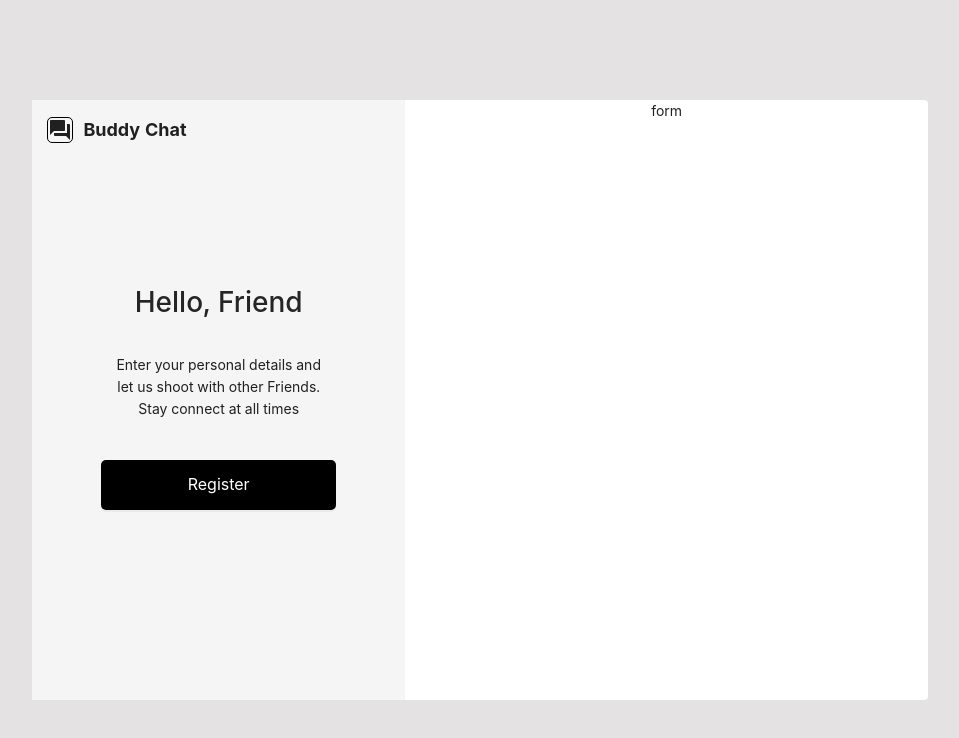
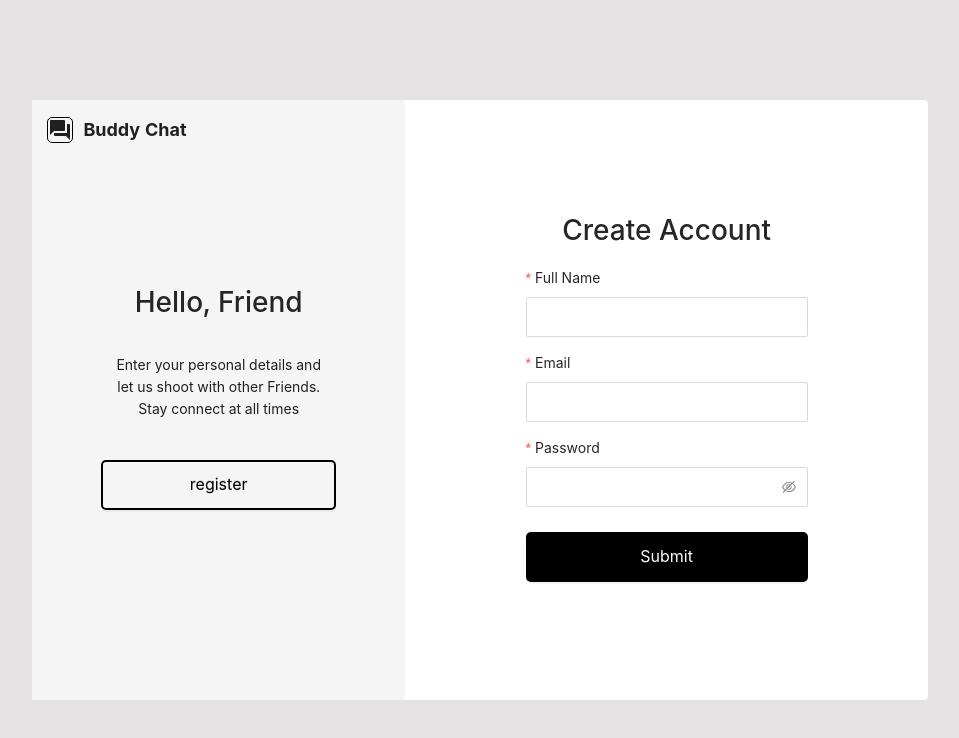
Before and after one commit to Ofoli/buddy-chat, a React (Create React App) app: page / in a window 1280 px wide. Shown: the top 738 px of the page, without its empty margins (160-1119 px from the left). Built offline with nearby package versions, Linux system fonts and the light colour scheme.

Commit message:
completed login and register UIs

```diff
--- a/src/components/form/basic-form-container.tsx
+++ b/src/components/form/basic-form-container.tsx
@@ -1,11 +1,13 @@
 import { Form } from "antd";
 import BaseButton from "./button";
 interface FormContainerProps {
+  btnLabel: string;
   children: ChildrenType;
   onSubmit: (vals: ObjectOfStringAndNumbers) => void;
 }
 
 export default function BasicFormContainer({
+  btnLabel,
   children,
   onSubmit,
 }: FormContainerProps) {
@@ -14,7 +16,7 @@ export default function BasicFormContainer({
   return (
     <Form layout="vertical" onFinish={onSubmit} form={form}>
       {children}
-      <BaseButton label="Create Contact" onClick={form.submit} />
+      <BaseButton label={btnLabel} onClick={form.submit} />
     </Form>
   );
 }
--- a/src/components/form/basic-inputs.tsx
+++ b/src/components/form/basic-inputs.tsx
@@ -18,7 +18,7 @@ interface SelectInputProps extends BaseInputProps {
 const TextRules: Rule[] = [{ required: true, message: "Please input a name!" }];
 const EmailRules: Rule[] = [
   { type: "email", message: "Please enter a valid email address" },
-  { required: true, message: "Please input an email!" },
+  { required: true, message: "Email field cannot be empty!" },
 ];
 const NumberRules: Rule[] = [
   { required: true, message: "Number cannot be empty" },
@@ -27,6 +27,9 @@ const NumberRules: Rule[] = [
     message: "Please enter a valid phone number",
   },
   { validator: validateNumber },
+];
+const PasswordRules: Rule[] = [
+  { required: true, message: "Password field cannot be empty!" },
 ];
 
 function Text({ name, label, type }: TextInputProps) {
@@ -51,7 +54,11 @@ function DisabledFormItem(props: BaseInputProps) {
 }
 function PasswordInput(props: BaseInputProps) {
   return (
-    <Form.Item className={classes.antd_form_item} {...props}>
+    <Form.Item
+      className={classes.antd_form_item}
+      {...props}
+      rules={PasswordRules}
+    >
       <Input.Password className={classes.antd_form_input_text} />
     </Form.Item>
   );
--- a/src/components/form/button.tsx
+++ b/src/components/form/button.tsx
@@ -1,6 +1,6 @@
 import { Button } from "antd";
 
-const styles = {
+const DEFAULT_STYLES: React.CSSProperties = {
   width: "90%",
   height: "50px",
   borderRadius: "5px",
@@ -9,11 +9,20 @@ const styles = {
   border: "none",
 };
 
+const SECONDARY_STYLES: React.CSSProperties = {
+  color: "black",
+  border: "2px solid black",
+  background: "transparent",
+};
+
+type BtnType = "primary" | "secondary";
 interface ButtonProps {
+  type?: BtnType;
   label: string;
   onClick: () => void;
 }
-function BaseButton({ label, onClick }: ButtonProps) {
+function BaseButton({ type = "primary", label, onClick }: ButtonProps) {
+  const styles = selectStyle(type);
   return (
     <Button type="primary" size="large" onClick={onClick} style={styles}>
       {label}
@@ -21,4 +30,8 @@ function BaseButton({ label, onClick }: ButtonProps) {
   );
 }
 
+const selectStyle = (type: BtnType) =>
+  type === "primary"
+    ? DEFAULT_STYLES
+    : { ...DEFAULT_STYLES, ...SECONDARY_STYLES };
 export default BaseButton;
--- a/src/features/chat-dashboard/containers/contacts/add-contact.tsx
+++ b/src/features/chat-dashboard/containers/contacts/add-contact.tsx
@@ -5,7 +5,7 @@ function AddContact() {
     console.log({ values });
   };
   return (
-    <BasicFormContainer onSubmit={onSubmit}>
+    <BasicFormContainer onSubmit={onSubmit} btnLabel="Create Contact">
       <Text name="fullname" label="Full Name" type="text" />
       <Text name="email" label="Email" type="email" />
       <NumberInput name="phone" label="Phone Number" />
--- /dev/null
+++ b/src/features/login-register/containers/login-form.tsx
@@ -0,0 +1,17 @@
+import { BasicFormContainer, Text, PasswordInput } from "../index/imports";
+
+export default function LoginForm() {
+  const handleSubmit = (values: ObjectOfStringAndNumbers) => {
+    console.log({ values });
+  };
+
+  return (
+    <div>
+      <h1>Log In</h1>
+      <BasicFormContainer btnLabel="Login" onSubmit={handleSubmit}>
+        <Text name="email" label="Email" type="email" />
+        <PasswordInput name="password" label="Password" />
+      </BasicFormContainer>
+    </div>
+  );
+}
--- a/src/features/login-register/containers/login-register-base.tsx
+++ b/src/features/login-register/containers/login-register-base.tsx
@@ -1,13 +1,21 @@
 import classes from "../styles/login-register.module.css";
 import { Paper, Grid } from "@mui/material";
 import { BaseButton, AppLogo } from "../index/imports";
+import LoginForm from "./login-form";
+import RegisterForm from "./register-form";
 
 const paperStyles = {
   width: "70%",
   height: "calc(100% - 200px)",
 };
 
+interface LoginRegisterBaseProps {
+  name: string;
+  children: ChildrenType;
+}
 export default function LoginRegisterBase() {
+  const toggleComponent = () => console.log("toggle");
+
   return (
     <Paper elevation={0} style={paperStyles}>
       <Grid
@@ -33,14 +41,18 @@ export default function LoginRegisterBase() {
             </p>
             <div className={classes.side_info__btn_container}>
               <BaseButton
-                label="Register"
-                onClick={() => console.log("click")}
+                type="secondary"
+                label="register"
+                onClick={toggleComponent}
               />
             </div>
           </Grid>
         </Grid>
-        <Grid item md={7} className={classes.login__form_container}>
-          form
+        <Grid item md={7}>
+          <div className={classes.form__container}>
+            {/* <LoginForm /> */}
+            <RegisterForm />
+          </div>
         </Grid>
       </Grid>
     </Paper>
--- /dev/null
+++ b/src/features/login-register/containers/register-form.tsx
@@ -0,0 +1,18 @@
+import { BasicFormContainer, Text, PasswordInput } from "../index/imports";
+
+export default function RegisterForm() {
+  const handleSubmit = (values: ObjectOfStringAndNumbers) => {
+    console.log({ values });
+  };
+
+  return (
+    <div>
+      <h1>Create Account</h1>
+      <BasicFormContainer btnLabel="Submit" onSubmit={handleSubmit}>
+        <Text name="fullname" label="Full Name" type="text" />
+        <Text name="email" label="Email" type="email" />
+        <PasswordInput name="password" label="Password" />
+      </BasicFormContainer>
+    </div>
+  );
+}
--- a/src/features/login-register/index/imports.ts
+++ b/src/features/login-register/index/imports.ts
@@ -1,5 +1,17 @@
-import { BaseButton } from "../../chat-dashboard/index/imports";
-import { Text, NumberInput } from "../../chat-dashboard/index/imports";
+import BaseButton from "../../../components/form/button";
+import {
+  Text,
+  PasswordInput,
+  NumberInput,
+} from "../../../components/form/basic-inputs";
+import BasicFormContainer from "../../../components/form/basic-form-container";
 import AppLogo from "../../../components/logo/app-logo";
 
-export { BaseButton, Text, NumberInput, AppLogo };
+export {
+  BasicFormContainer,
+  BaseButton,
+  Text,
+  PasswordInput,
+  NumberInput,
+  AppLogo,
+};
--- a/src/features/login-register/styles/login-register.module.css
+++ b/src/features/login-register/styles/login-register.module.css
@@ -18,6 +18,7 @@
   width: 70%;
 }
 
-.login__form_container {
-  height: 100%;
+.form__container {
+  margin: auto;
+  width: 60%;
 }
```
Also changed, not shown: src/features/login-register/login.tsx (added).
